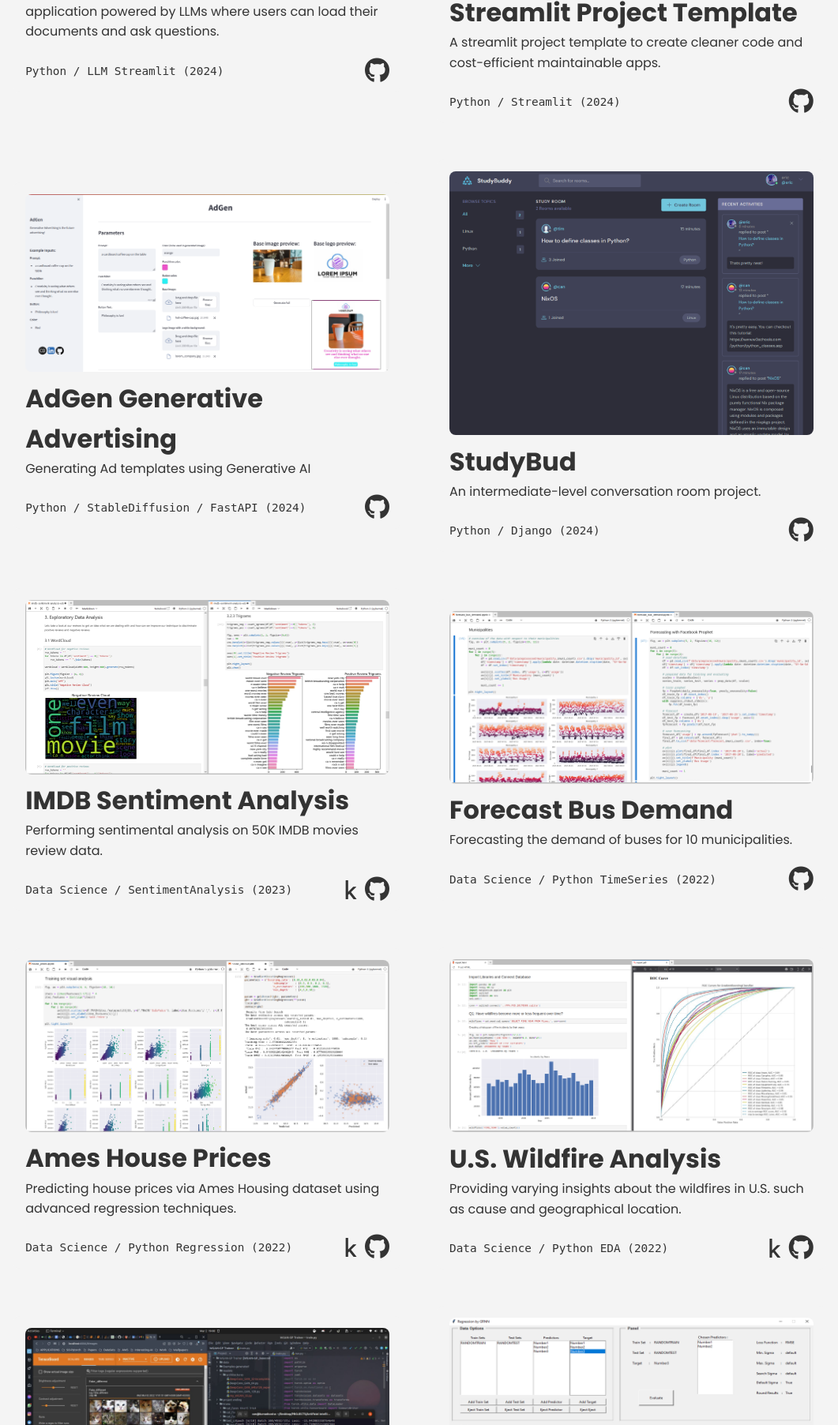
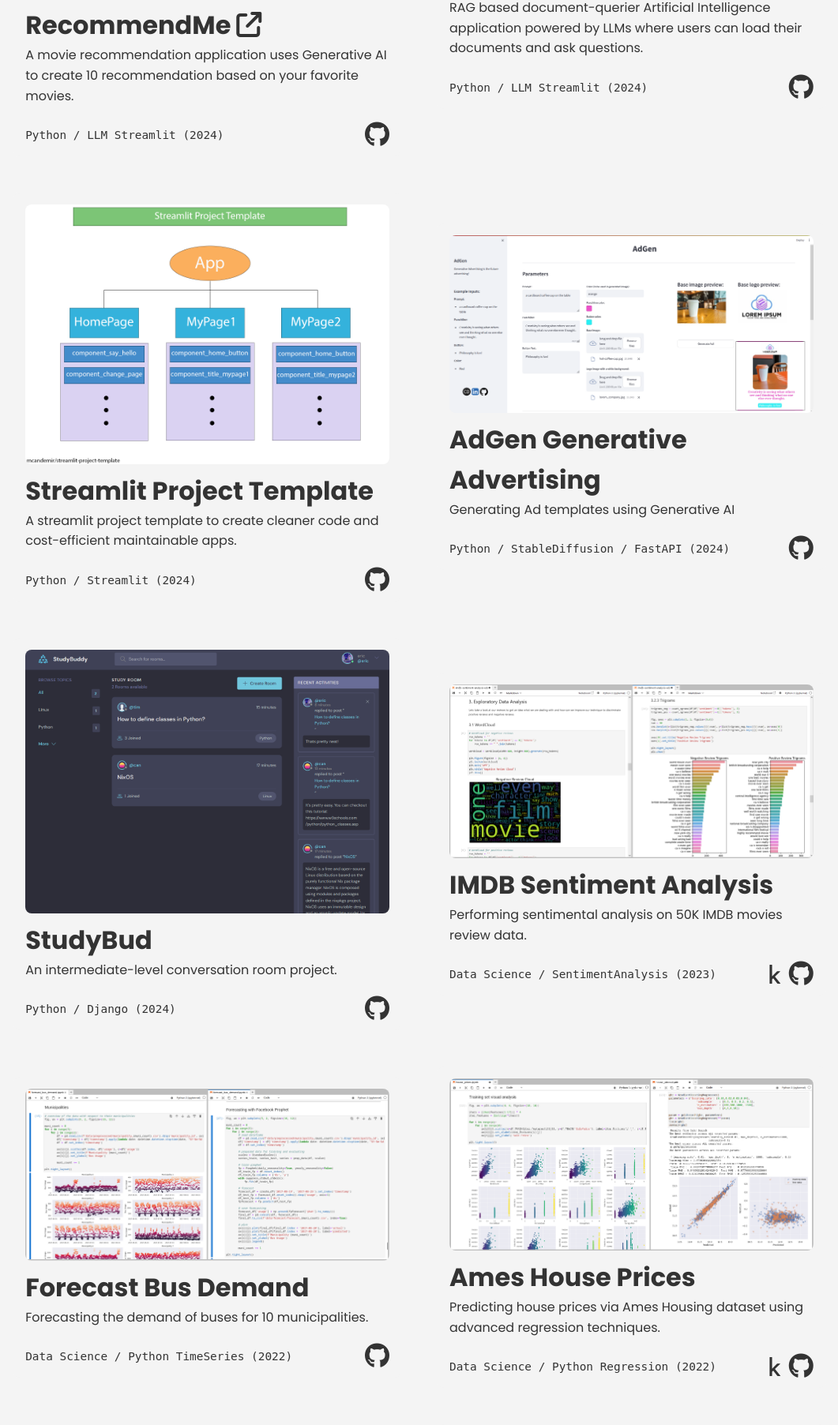
Before and after one commit to mcandemir/Portfoliov2, a Flask app: page / in a window 1280 px wide. Shown: the part 1179-2984 px from the top of the page at 79% size, without its empty margins (109-1170 px from the left). Run offline with Flask 3, Linux system fonts and the light colour scheme; some libraries are stand-ins or nearby versions.

Commit message:
add recommendme project

```diff
--- a/app/templates/index.html
+++ b/app/templates/index.html
@@ -154,7 +154,31 @@
 
     <!-- doc-assistant -->
     <div class="project-box ai">
-      <a href="../static/img/projects/doc_assistant.png" data-lightbox="datascience">
+      <a href="../static/img/projects/recommendme.png" data-lightbox="recommendme">
+        <img src="../static/img/projects/recommendme.png" alt="recommendme">
+      </a>
+      <div class="project-description">
+        <h3><a href="https://www.mehmetcandemir.com/recommendme" target="_blank">RecommendMe <i class="fa-solid fa-arrow-up-right-from-square"></i> </a></h3>
+        <p>A movie recommendation application uses Generative AI to create 10 recommendation based on your favorite movies.</p>
+        <br>
+        <div class="project-footer">
+          <ul>
+            <li>
+              <p>
+                Python / LLM Streamlit (2024)
+              </p>
+            </li>
+            <li>
+              <a href="https://github.com/mcandemir/recommendme" target="_blank"><i class="fa-brands fa-github fa-2xl"></i></a>
+            </li>
+          </ul>
+        </div>
+      </div>
+    </div>
+
+    <!-- doc-assistant -->
+    <div class="project-box ai">
+      <a href="../static/img/projects/doc_assistant.png" data-lightbox="doc-assistant">
         <img src="../static/img/projects/doc_assistant.png" alt="doc-assistant">
       </a>
       <div class="project-description">
@@ -178,8 +202,8 @@
 
     <!-- streamlitpt -->
     <div class="project-box cli">
-      <a href="../static/img/projects/streamlitpt.png" data-lightbox="datascience">
-        <img src="../static/img/projects/streamlitpt.png" alt="imdb-sentiment-analysis">
+      <a href="../static/img/projects/streamlitpt.png" data-lightbox="streamlitpt">
+        <img src="../static/img/projects/streamlitpt.png" alt="streamlitpt">
       </a>
       <div class="project-description">
         <h3><a href="https://github.com/mcandemir/streamlit-project-template" target="_blank">Streamlit Project Template</a></h3>
@@ -202,8 +226,8 @@
 
     <!-- adgen -->
     <div class="project-box ai">
-      <a href="../static/img/projects/adgen.png" data-lightbox="datascience">
-        <img src="../static/img/projects/adgen.png" alt="ad-gen-generative-advertising">
+      <a href="../static/img/projects/adgen.png" data-lightbox="adgen">
+        <img src="../static/img/projects/adgen.png" alt="adgen">
       </a>
       <div class="project-description">
         <h3><a href="https://github.com/mcandemir/ad-gen-generative-advertising" target="_blank">AdGen Generative Advertising</a></h3>
@@ -226,7 +250,7 @@
 
     <!-- studybud -->
     <div class="project-box backend">
-      <a href="../static/img/projects/studybud.png" data-lightbox="datascience">
+      <a href="../static/img/projects/studybud.png" data-lightbox="studybud">
         <img src="../static/img/projects/studybud.png" alt="studybud">
       </a>
       <div class="project-description">
@@ -250,7 +274,7 @@
 
     <!-- imdb-sentiment-analysis -->
     <div class="project-box datascience">
-      <a href="../static/img/projects/imdb-sentiment-analysis.png" data-lightbox="datascience">
+      <a href="../static/img/projects/imdb-sentiment-analysis.png" data-lightbox="imdb-sentiment-analysis">
         <img src="../static/img/projects/imdb-sentiment-analysis.png" alt="imdb-sentiment-analysis">
       </a>
       <div class="project-description">
@@ -277,7 +301,7 @@
 
     <!-- forecast-bus-demand -->
     <div class="project-box datascience">
-      <a href="../static/img/projects/bus_forecast.png" data-lightbox="datascience">
+      <a href="../static/img/projects/bus_forecast.png" data-lightbox="bus_forecast">
         <img src="../static/img/projects/bus_forecast.png" alt="bus_forecast">
       </a>
       <div class="project-description">
@@ -301,7 +325,7 @@
 
     <!-- ames-house-prices -->
     <div class="project-box datascience">
-      <a href="../static/img/projects/ames_house_prices.png" data-lightbox="datascience">
+      <a href="../static/img/projects/ames_house_prices.png" data-lightbox="ames_house_prices">
         <img src="../static/img/projects/ames_house_prices.png" alt="ames-house-prices">
       </a>
       <div class="project-description">
@@ -328,7 +352,7 @@
 
     <!-- us-wildfire-analysis -->
     <div class="project-box datascience">
-      <a href="../static/img/projects/us_wildfire_analysis.png" data-lightbox="datascience">
+      <a href="../static/img/projects/us_wildfire_analysis.png" data-lightbox="us_wildfire_analysis">
         <img src="../static/img/projects/us_wildfire_analysis.png" alt="us-wildfire-analysis">
       </a>
       <div class="project-description">
```
